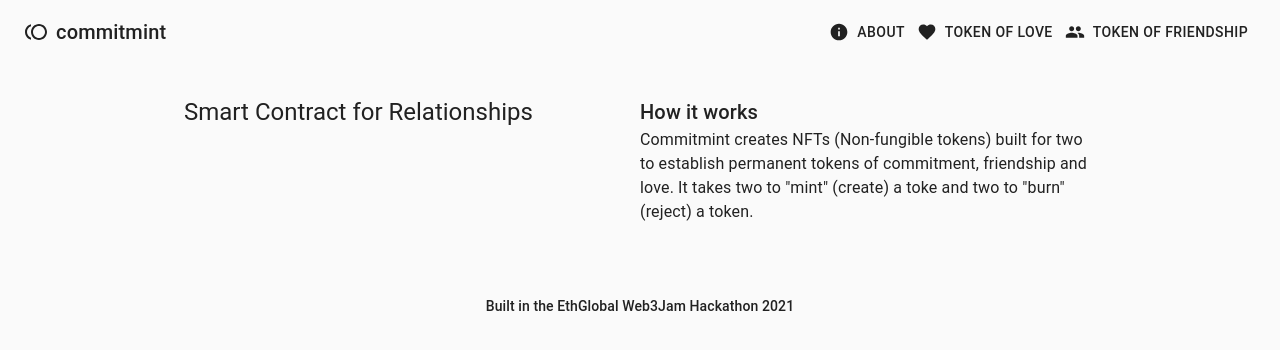
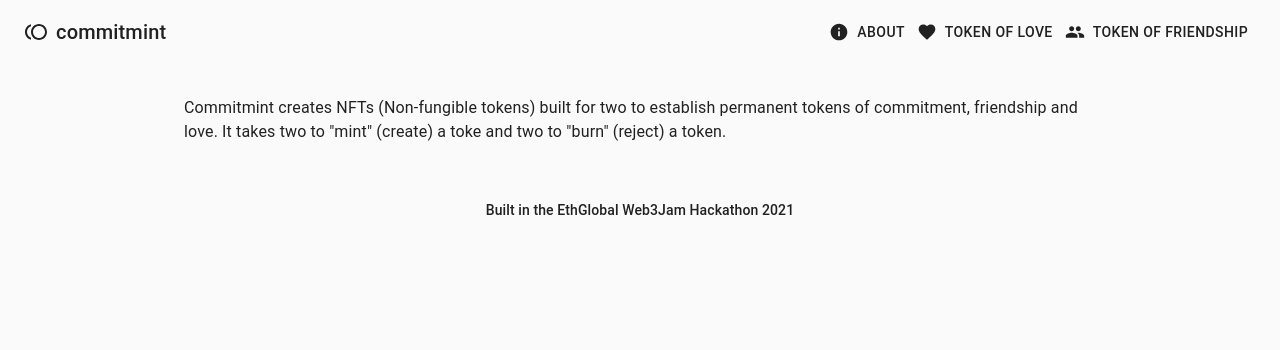
Before and after one commit to dssllc/commitmint, a React (Create React App) app: page /about in a window 1280 px wide. Shown: the top 350 px of the page. Built offline with nearby package versions, Linux system fonts and the light colour scheme; what @web3-react/core would draw is missing.

Commit message:
Add react-router-dom

```diff
--- a/package.json
+++ b/package.json
@@ -21,6 +21,7 @@
     "hardhat-gas-reporter": "^1.0.4",
     "react": "^17.0.2",
     "react-dom": "^17.0.2",
+    "react-router-dom": "^6.0.2",
     "react-scripts": "4.0.3",
     "web-vitals": "^1.0.1"
   },
--- a/src/App.js
+++ b/src/App.js
@@ -1,16 +1,13 @@
-import { Web3ReactProvider } from '@web3-react/core';
+import { Web3ReactProvider } from "@web3-react/core";
 import { ethers } from "ethers";
 import { CssBaseline } from "@material-ui/core";
-import { ThemeProvider, createTheme } from "@material-ui/core/styles"
-import TopBar from './components/TopBar';
-import Hero from './components/Hero';
-import Copyright from './components/Copyright';
+import { ThemeProvider, createTheme } from "@material-ui/core/styles";
+import { Outlet } from "react-router-dom";
+import TopBar from "./components/TopBar";
+import Copyright from "./components/Copyright";
 
 const themeLight = createTheme({
   palette: {
-    // background: {
-    //   default: "#fff"
-    // },
     primary: {
       main: "#095B86"
     }
@@ -28,7 +25,7 @@ function App() {
       <ThemeProvider theme={themeLight}>
         <CssBaseline />
         <TopBar />
-        <Hero />
+        <Outlet />
         <Copyright />
       </ThemeProvider>
     </Web3ReactProvider>
--- a/src/components/Copyright.js
+++ b/src/components/Copyright.js
@@ -1,4 +1,4 @@
-import { Typography, makeStyles } from '@material-ui/core';
+import { Typography, makeStyles } from "@material-ui/core";
 
 const useStyles = makeStyles((theme) => ({
   root: {
--- a/src/components/TopBar.js
+++ b/src/components/TopBar.js
@@ -4,16 +4,17 @@ import {
   Typography,
   makeStyles,
   Button,
-} from '@material-ui/core';
-import TollIcon from '@material-ui/icons/Toll';
-import InfoIcon from '@material-ui/icons/Info';
-import FavoriteIcon from '@material-ui/icons/Favorite';
-import PeopleIcon from '@material-ui/icons/People';
+} from "@material-ui/core";
+import { Link } from 'react-router-dom';
+import TollIcon from "@material-ui/icons/Toll";
+import InfoIcon from "@material-ui/icons/Info";
+import FavoriteIcon from "@material-ui/icons/Favorite";
+import PeopleIcon from "@material-ui/icons/People";
 
 const useStyles = makeStyles((theme) => ({
   customAppBar: {
-    background: 'transparent',
-    boxShadow: 'none'
+    background: "transparent",
+    boxShadow: "none"
   },
   root: {
     flexGrow: 1,
@@ -23,6 +24,7 @@ const useStyles = makeStyles((theme) => ({
   },
   title: {
     flexGrow: 1,
+    textDecoration: "none"
   },
   button: {
     [theme.breakpoints.down("sm")]: {
@@ -49,13 +51,22 @@ export default function TopBar() {
       <AppBar position="static" color="transparent" className={classes.appBar} elevation={0}>
         <Toolbar>
           <TollIcon className={classes.icon} />
-          <Typography variant="h6" color="inherit" noWrap className={classes.title}>
+          <Typography
+            variant="h6"
+            color="inherit"
+            noWrap
+            className={classes.title}
+            component={Link}
+            to="/"
+          >
             commitmint
           </Typography>
           <Button
             color="inherit"
             startIcon={<InfoIcon />}
             className={classes.button}
+            component={Link}
+            to="/about"
           >
             <span className={classes.buttonText}>About</span>
           </Button>
@@ -63,6 +74,8 @@ export default function TopBar() {
             color="inherit"
             startIcon={<FavoriteIcon />}
             className={classes.button}
+            component={Link}
+            to="/love"
           >
             <span className={classes.buttonText}>Token of Love</span>
           </Button>
@@ -70,6 +83,8 @@ export default function TopBar() {
             color="inherit"
             startIcon={<PeopleIcon />}
             className={classes.button}
+            component={Link}
+            to="/friendship"
           >
             <span className={classes.buttonText}>Token of Friendship</span>
           </Button>
--- a/src/index.js
+++ b/src/index.js
@@ -1,17 +1,26 @@
-import React from 'react';
-import ReactDOM from 'react-dom';
-import './index.css';
-import App from './App';
-import reportWebVitals from './reportWebVitals';
+import React from "react";
+import ReactDOM from "react-dom";
+import {
+  BrowserRouter,
+  Routes,
+  Route
+} from "react-router-dom";
+import App from "./App";
+import Hero from "./routes/Hero";
+import About from "./routes/About";
+import TokenOfLove from "./routes/TokenOfLove";
+import TokenOfFriendship from "./routes/TokenOfFriendship";
 
 ReactDOM.render(
-  <React.StrictMode>
-    <App />
-  </React.StrictMode>,
-  document.getElementById('root')
+  <BrowserRouter>
+    <Routes>
+      <Route path="/" element={<App />}>
+        <Route index element={<Hero />} />
+        <Route path="about" element={<About />} />
+        <Route path="love" element={<TokenOfLove />} />
+        <Route path="friendship" element={<TokenOfFriendship />} />
+      </Route>
+    </Routes>
+  </BrowserRouter>,
+  document.getElementById("root")
 );
-
-// If you want to start measuring performance in your app, pass a function
-// to log results (for example: reportWebVitals(console.log))
-// or send to an analytics endpoint. Learn more: https://bit.ly/CRA-vitals
-reportWebVitals();
--- /dev/null
+++ b/src/routes/About.js
@@ -0,0 +1,24 @@
+import {
+  Container,
+  Typography,
+  makeStyles
+} from "@material-ui/core";
+
+const useStyles = makeStyles((theme) => ({
+  container: {
+    marginTop: theme.spacing(4),
+    marginBottom: theme.spacing(4),
+  }
+}));
+
+export default function About() {
+  const classes = useStyles();
+
+  return (
+    <Container maxWidth="md" className={classes.container}>
+      <Typography variant="body1" paragraph>
+        Commitmint creates NFTs (Non-fungible tokens) built for two to establish permanent tokens of commitment, friendship and love. It takes two to "mint" (create) a toke and two to "burn" (reject) a token.
+      </Typography>
+    </Container>
+  );
+}
--- a/src/components/Hero.js
+++ b/src/routes/Hero.js
@@ -1,11 +1,13 @@
-import { Container, Typography, makeStyles, Grid } from '@material-ui/core';
+import {
+  Container,
+  Typography,
+  makeStyles,
+  Grid,
+  Button
+} from "@material-ui/core";
+import { Link } from 'react-router-dom';
 
 const useStyles = makeStyles((theme) => ({
-  title: {
-    // fontFamily: "'Mali', cursive",
-    fontSize: 72,
-    letterSpacing: '-0.25rem'
-  },
   container: {
     marginTop: theme.spacing(4),
     marginBottom: theme.spacing(4),
@@ -30,6 +32,22 @@ export default function Hero() {
           <Typography variant="body1" paragraph>
             Commitmint creates NFTs (Non-fungible tokens) built for two to establish permanent tokens of commitment, friendship and love. It takes two to "mint" (create) a toke and two to "burn" (reject) a token.
           </Typography>
+          <Button
+            variant="contained"
+            color="primary"
+            component={Link}
+            to="/friendship"
+          >
+            Token of Friendship
+          </Button>
+          <Button
+            variant="contained"
+            color="secondary"
+            component={Link}
+            to="/love"
+          >
+            Token of Love
+          </Button>
         </Grid>
       </Grid>
     </Container>
--- /dev/null
+++ b/src/routes/TokenOfFriendship.js
@@ -0,0 +1,24 @@
+import {
+  Container,
+  Typography,
+  makeStyles
+} from "@material-ui/core";
+
+const useStyles = makeStyles((theme) => ({
+  container: {
+    marginTop: theme.spacing(4),
+    marginBottom: theme.spacing(4),
+  }
+}));
+
+export default function TokenOfFriendship() {
+  const classes = useStyles();
+
+  return (
+    <Container maxWidth="md" className={classes.container}>
+      <Typography variant="body1" paragraph>
+        Token of Friendship
+      </Typography>
+    </Container>
+  );
+}
--- /dev/null
+++ b/src/routes/TokenOfLove.js
@@ -0,0 +1,24 @@
+import {
+  Container,
+  Typography,
+  makeStyles
+} from "@material-ui/core";
+
+const useStyles = makeStyles((theme) => ({
+  container: {
+    marginTop: theme.spacing(4),
+    marginBottom: theme.spacing(4),
+  }
+}));
+
+export default function TokenOfLove() {
+  const classes = useStyles();
+
+  return (
+    <Container maxWidth="md" className={classes.container}>
+      <Typography variant="body1" paragraph>
+        Token of Love
+      </Typography>
+    </Container>
+  );
+}
```
Also changed, not shown: 2 other files (tests, documents, lock files or other folders).
